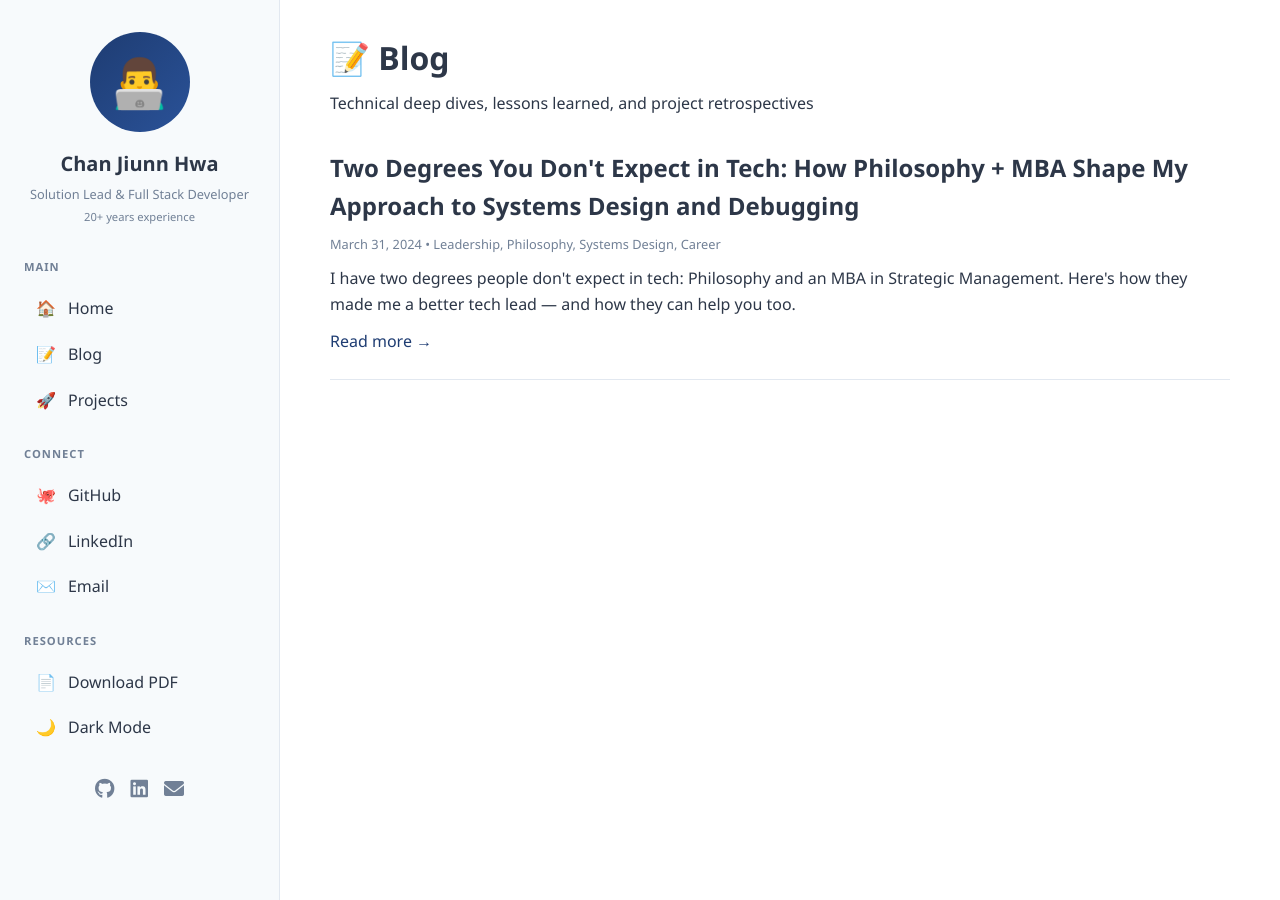
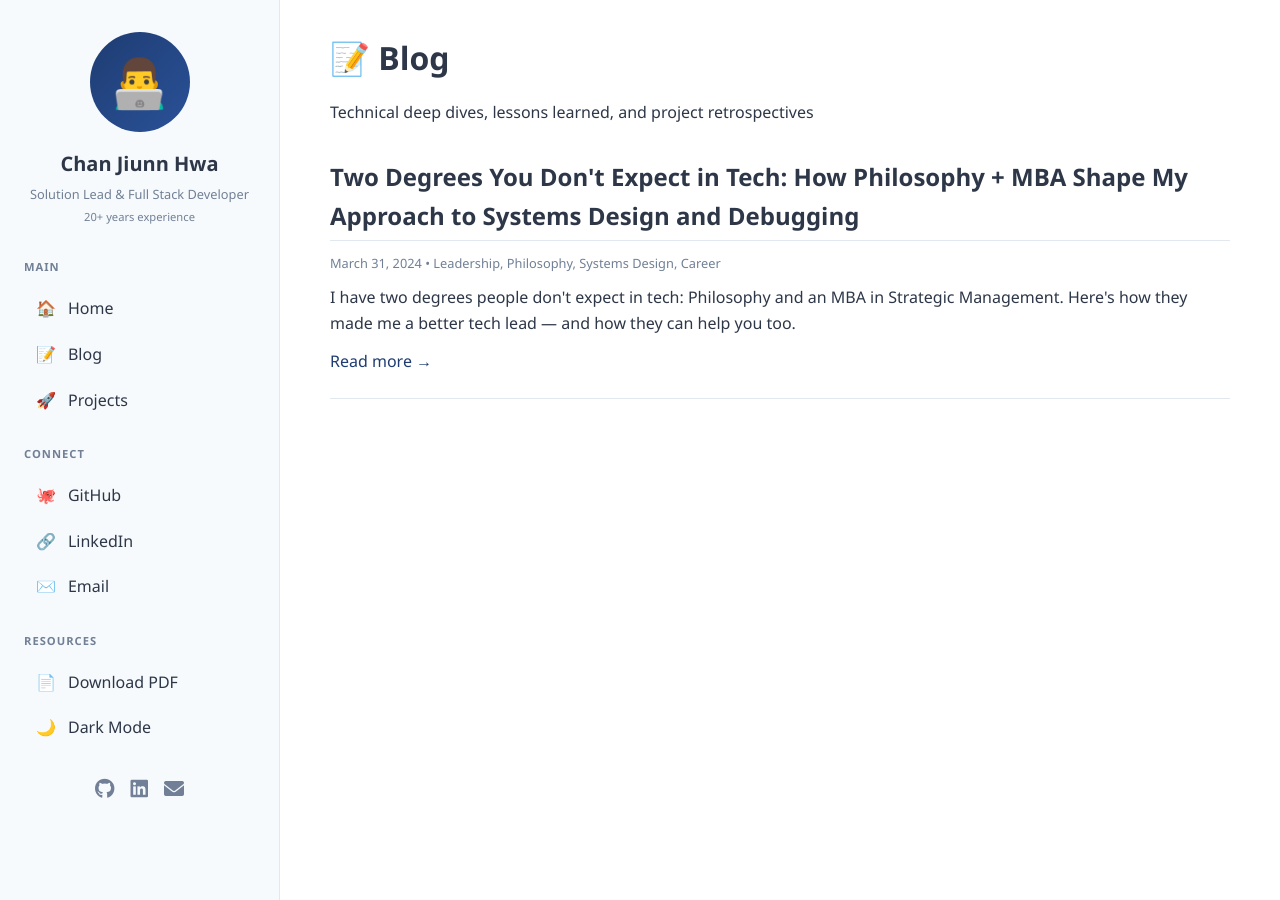
Before and after one commit to jiunnhwa/jiunnhwa.github.io, a Jekyll site: the page built from blog.md, in a window 1280 px wide. Built offline with Jekyll 4.4.1, drawn with Linux system fonts in a browser that asks for light colours.

Commit message:
Add Direct CSS

```diff
--- a/assets/css/main.scss
+++ b/assets/css/main.scss
@@ -614,3 +614,66 @@
         border-top: 1px solid $border-color;
     }
 }
+
+/* ============================================ */
+/* EMERGENCY CODE BLOCK FIX - Direct selectors  */
+/* ============================================ */
+
+/* Target code blocks directly */
+pre, code {
+    font-family: 'Courier New', 'SF Mono', 'Monaco', monospace !important;
+}
+
+pre {
+    background: #f7fafc !important;
+    padding: 1rem !important;
+    border-radius: 8px !important;
+    overflow-x: auto !important;
+    margin: 1.2rem 0 !important;
+    line-height: 1.45 !important;
+}
+
+pre code {
+    background: none !important;
+    padding: 0 !important;
+    font-size: 0.85rem !important;
+    display: block !important;
+}
+
+/* Inline code */
+code {
+    background: #f7fafc !important;
+    padding: 0.2rem 0.4rem !important;
+    border-radius: 4px !important;
+    font-size: 0.9em !important;
+}
+
+/* Dark mode */
+body.dark pre {
+    background: #1e293b !important;
+}
+
+body.dark code {
+    background: #1e293b !important;
+}
+
+/* Paragraph spacing */
+.post-content p,
+article p,
+main p {
+    margin: 1rem 0 !important;
+    line-height: 1.7 !important;
+}
+
+/* Headers spacing */
+.post-content h2,
+article h2 {
+    margin: 1.8rem 0 0.75rem !important;
+    padding-bottom: 0.3rem !important;
+    border-bottom: 1px solid #e2e8f0 !important;
+}
+
+.post-content h3,
+article h3 {
+    margin: 1.5rem 0 0.5rem !important;
+}
```
